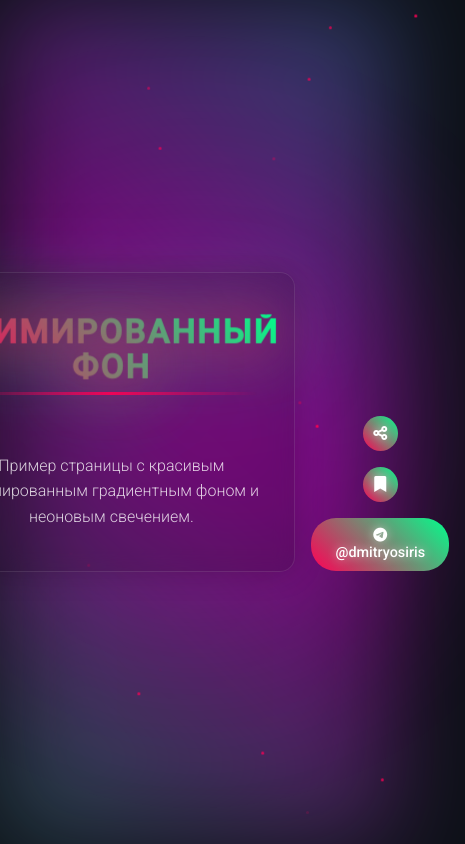
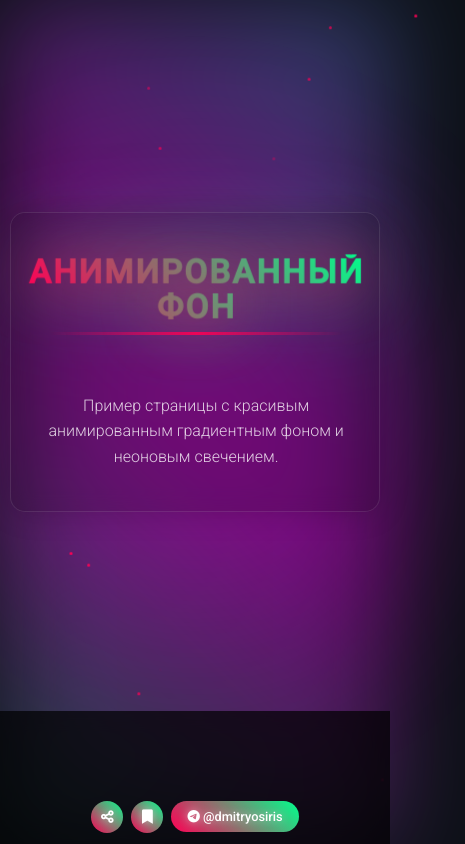
Before and after one commit to dmitrymx/dmitrymx.github.io, a plain HTML site: page index.html in a window 390 px wide. Shown: the whole page, 465 px wide, since content can reach past the window. Drawn offline with Linux system fonts and the light colour scheme.

Commit message:
Update index.html

```diff
--- a/index.html
+++ b/index.html
@@ -508,6 +508,7 @@
             .content {
                 padding: 2rem;
                 width: 95%;
+                margin-bottom: 150px; /* Добавляем отступ снизу для контента */
             }
 
             h1 {
@@ -533,34 +534,29 @@
                 font-size: 0.9rem;
             }
 
-            /* Исправление позиции плавающих иконок */
+            /* Полностью переделываем расположение элементов */
             .floating-icons {
-                left: 1rem;
-                top: auto;
-                bottom: 7rem;
-                transform: none;
+                display: none; /* Скрываем боковые иконки на мобильных */
             }
 
-            /* Уменьшаем размер иконок для мобильных */
-            .icon-button {
-                width: 35px;
-                height: 35px;
-                font-size: 1rem;
+            /* Фиксируем нижний текст внизу экрана */
+            .bottom-text {
+                position: fixed;
+                bottom: 0;
+                left: 0;
+                width: 100%;
+                background: rgba(0, 0, 0, 0.7);
+                backdrop-filter: blur(10px);
+                padding: 1rem;
+                box-sizing: border-box;
+                z-index: 100;
             }
 
-            /* Перемещаем музыкальный плеер */
-            .music-player {
-                right: 1rem;
-                bottom: 1rem;
-                padding: 0.3rem 0.8rem;
-            }
-
-            /* Корректируем нижний текст */
-            .bottom-text {
-                bottom: 1rem;
-                width: 100%;
-                padding: 0 1rem;
-                box-sizing: border-box;
+            /* Делаем контактные кнопки в ряд */
+            .contact-container {
+                flex-direction: row;
+                justify-content: center;
+                flex-wrap: wrap;
             }
         }
 
@@ -572,6 +568,7 @@
             .content {
                 padding: 1.5rem;
                 min-height: 300px;
+                margin-bottom: 120px; /* Уменьшаем отступ для маленьких экранов */
             }
 
             body::before,
@@ -583,24 +580,30 @@
                 display: none; /* Отключаем эффект следа на мобильных */
             }
 
-            /* Дополнительные корректировки для очень маленьких экранов */
-            .floating-icons {
-                display: none; /* Скрываем боковые иконки на очень маленьких экранах */
+            /* Уменьшаем размер текста */
+            .question {
+                font-size: 0.9rem;
             }
 
+            /* Уменьшаем размер кнопок */
+            .icon-button {
+                width: 32px;
+                height: 32px;
+                font-size: 0.9rem;
+            }
+
+            .contact-link {
+                padding: 0.5rem 1rem;
+                font-size: 0.8rem;
+            }
+
+            /* Уменьшаем отступы в нижней панели */
             .bottom-text {
-                position: relative;
-                margin-top: 2rem;
-                padding: 0 1rem;
+                padding: 0.7rem;
             }
 
             .contact-container {
-                margin-bottom: 1rem;
-            }
-
-            /* Центрируем контент */
-            .content {
-                margin: 1rem auto;
+                gap: 0.5rem;
             }
         }
 
```
